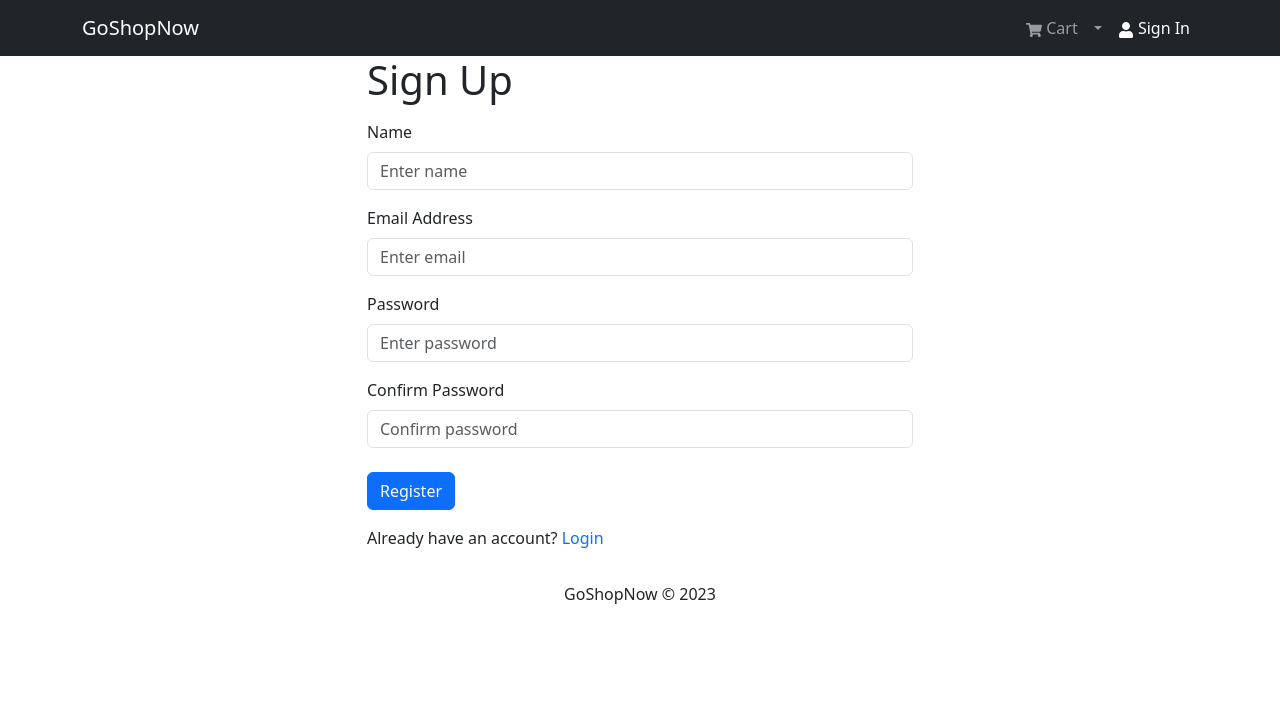
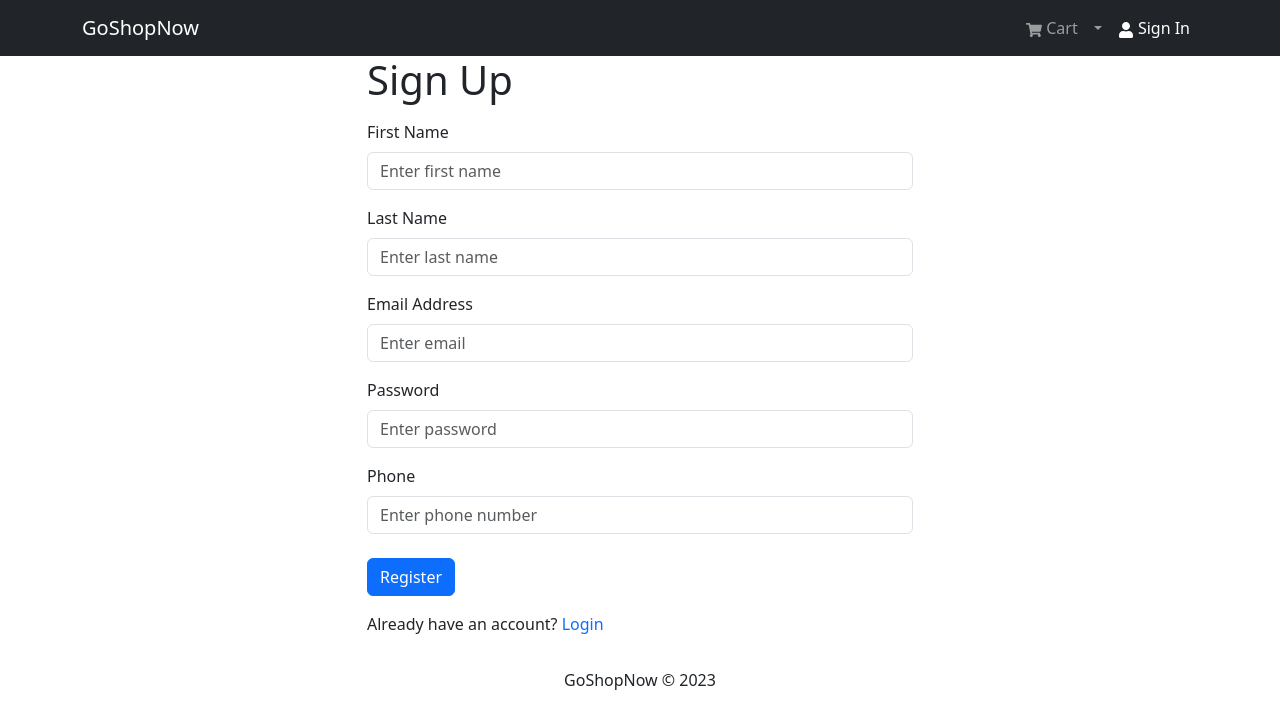
Before and after one commit to Ad-Abhishek/GoShopNow, a React (Create React App) app: page /register in a window 1280 px wide. Shown: the top 728 px of the page. Built offline with nearby package versions, Linux system fonts and the light colour scheme.

Commit message:
update register

```diff
--- a/src/components/RegisterScreen.jsx
+++ b/src/components/RegisterScreen.jsx
@@ -9,11 +9,21 @@ const RegisterScreen = () => {
             <h1>Sign Up</h1>
 
             <Form onSubmit={''}>
-                <Form.Group controlId='name' className='my-3'>
-                    <Form.Label>Name</Form.Label>
+                <Form.Group controlId='first_name' className='my-3'>
+                    <Form.Label>First Name</Form.Label>
                     <Form.Control
                         type='text'
-                        placeholder='Enter name'
+                        placeholder='Enter first name'
+                        // value={name}
+                        // onChange={(e) => setName(e.target.value)}
+                    ></Form.Control>
+                </Form.Group>
+
+                <Form.Group controlId='last_name' className='my-3'>
+                    <Form.Label>Last Name</Form.Label>
+                    <Form.Control
+                        type='text'
+                        placeholder='Enter last name'
                         // value={name}
                         // onChange={(e) => setName(e.target.value)}
                     ></Form.Control>
@@ -39,11 +49,11 @@ const RegisterScreen = () => {
                     ></Form.Control>
                 </Form.Group>
 
-                <Form.Group controlId='confirmPassword' className='my-3'>
-                    <Form.Label>Confirm Password</Form.Label>
+                <Form.Group controlId='phone' className='my-3'>
+                    <Form.Label>Phone</Form.Label>
                     <Form.Control
-                        type='password'
-                        placeholder='Confirm password'
+                        type='text'
+                        placeholder='Enter phone number'
                         // value={confirmPassword}
                         // onChange={(e) => setConfirmPassword(e.target.value)}
                     ></Form.Control>
```
